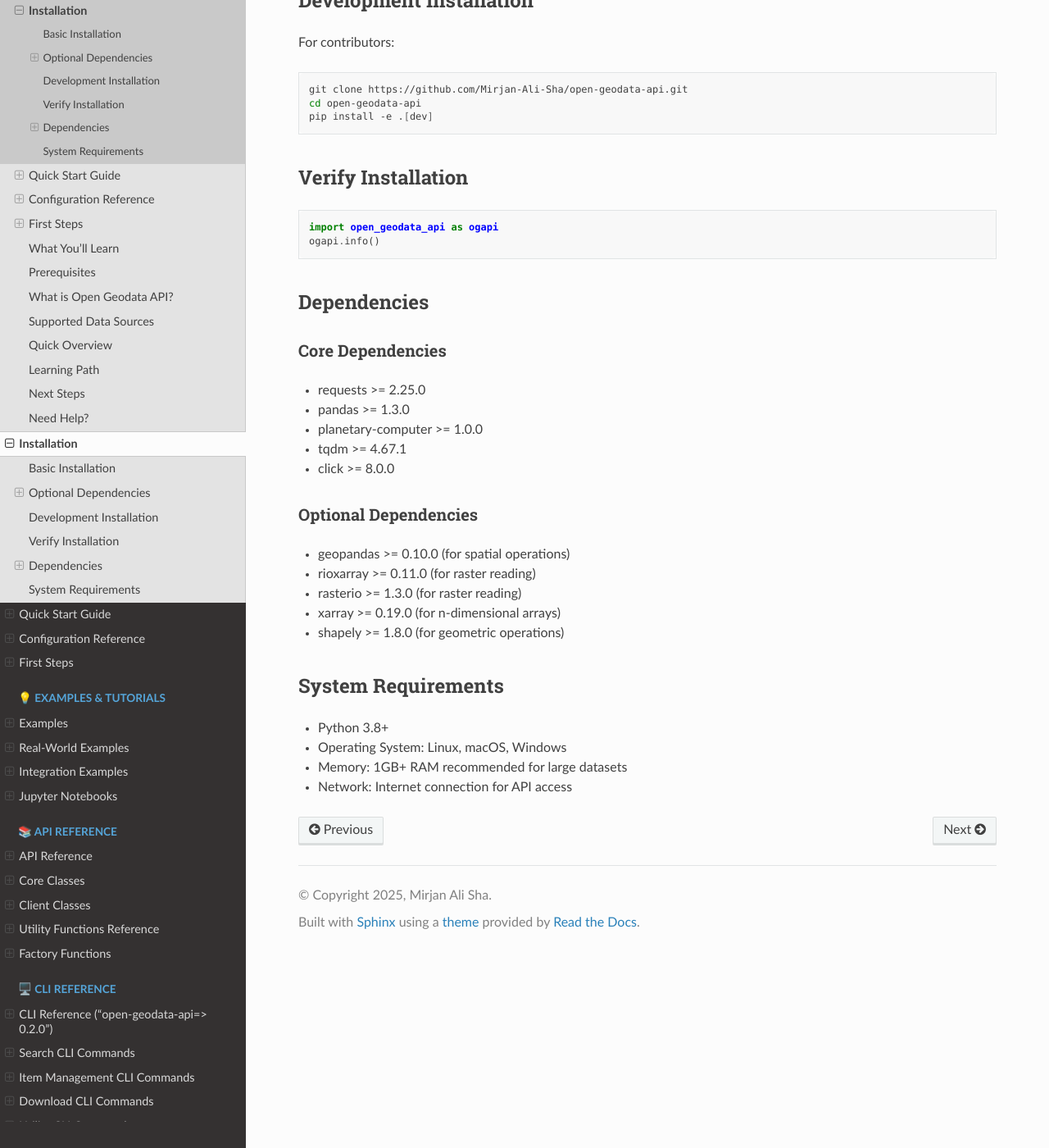
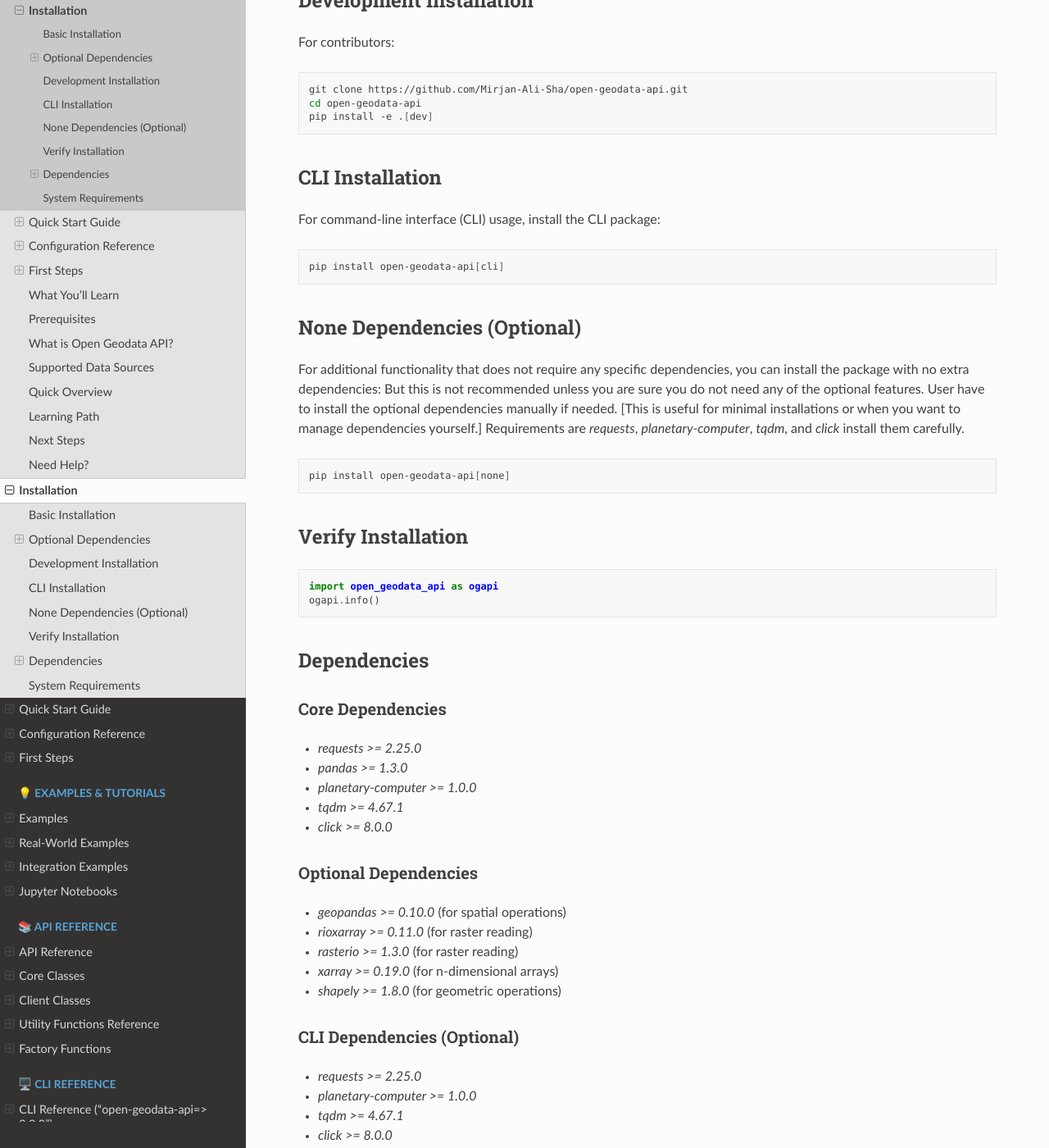
Before and after one commit to Mirjan-Ali-Sha/open-geodata-api, a Sphinx documentation site: the page built from docs/sections/getting-started/installation.rst, in a window 1280 px wide and 1400 px high, scrolled down 1034 px. Shown: the whole window at 82% size. Built offline with Sphinx 7.4.7 and the Read the Docs theme 3.1.0, drawn with Linux system fonts in a browser that asks for light colours; pages that are not in the unit, such as notebooks, are missing from menus.

Commit message:
update documentations..

```diff
--- a/docs/sections/getting-started/installation.rst
+++ b/docs/sections/getting-started/installation.rst
@@ -54,6 +54,25 @@ For contributors:
    cd open-geodata-api
    pip install -e .[dev]
 
+CLI Installation
+----------------
+For command-line interface (CLI) usage, install the CLI package:
+
+.. code-block:: bash
+
+   pip install open-geodata-api[cli]
+
+None Dependencies (Optional)
+-----------------------------
+For additional functionality that does not require any specific dependencies, you can install the package with no extra dependencies:
+But this is not recommended unless you are sure you do not need any of the optional features.
+User have to install the optional dependencies manually if needed. [This is useful for minimal installations or when you want to manage dependencies yourself.]
+Requirements are `requests`, `planetary-computer`, `tqdm`, and `click` install them carefully.
+
+.. code-block:: bash
+
+   pip install open-geodata-api[none]
+
 Verify Installation
 -------------------
 
@@ -68,20 +87,27 @@ Dependencies
 Core Dependencies
 ~~~~~~~~~~~~~~~~~
 
-- requests >= 2.25.0
-- pandas >= 1.3.0
-- planetary-computer >= 1.0.0
-- tqdm >= 4.67.1
-- click >= 8.0.0
+- `requests >= 2.25.0`
+- `pandas >= 1.3.0`
+- `planetary-computer >= 1.0.0`
+- `tqdm >= 4.67.1`
+- `click >= 8.0.0`
 
 Optional Dependencies
 ~~~~~~~~~~~~~~~~~~~~~
 
-- geopandas >= 0.10.0 (for spatial operations)
-- rioxarray >= 0.11.0 (for raster reading)
-- rasterio >= 1.3.0 (for raster reading)
-- xarray >= 0.19.0 (for n-dimensional arrays)
-- shapely >= 1.8.0 (for geometric operations)
+- `geopandas >= 0.10.0` (for spatial operations)
+- `rioxarray >= 0.11.0` (for raster reading)
+- `rasterio >= 1.3.0` (for raster reading)
+- `xarray >= 0.19.0` (for n-dimensional arrays)
+- `shapely >= 1.8.0` (for geometric operations)
+
+CLI Dependencies (Optional)
+~~~~~~~~~~~~~~~~~~~~~~~~~~~~
+- `requests >= 2.25.0`
+- `planetary-computer >= 1.0.0`
+- `tqdm >= 4.67.1`
+- `click >= 8.0.0`
 
 System Requirements
 -------------------
```
Also changed, not shown: pyproject.toml (+13 -0 lines).
